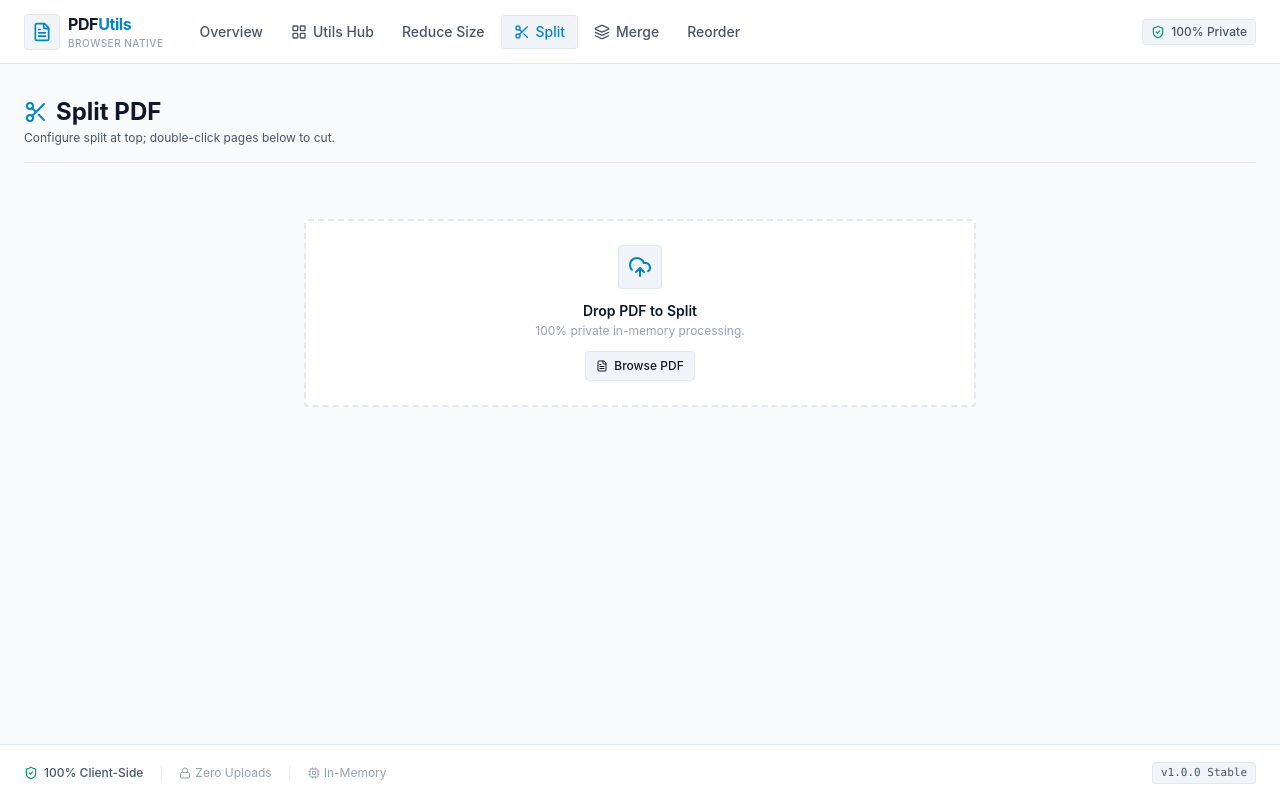
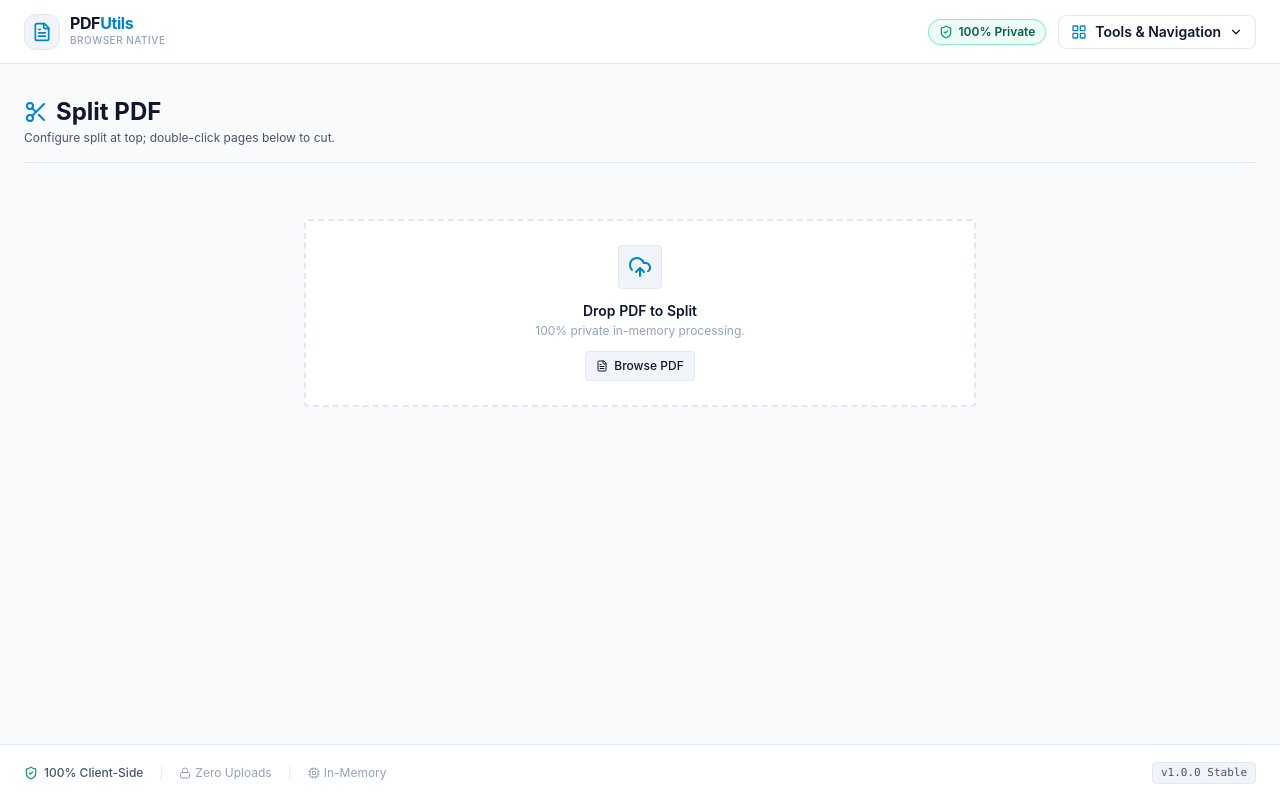
Before and after one commit to ramesh9813/pdfutils, a React (Vite) app: page /split in a window 1280 px wide. Built offline with nearby package versions, Linux system fonts and the light colour scheme.

Commit message:
feat(header): replace multiple header buttons with single tools dropdown button showing all options

```diff
--- a/src/components/layout/Header.tsx
+++ b/src/components/layout/Header.tsx
@@ -1,141 +1,34 @@
 import React from 'react';
 import { NavLink } from 'react-router-dom';
-import { FileText, Scissors, Layers, ShieldCheck, LayoutGrid } from 'lucide-react';
+import { FileText, ShieldCheck } from 'lucide-react';
+import { HeaderToolsDropdown } from './HeaderToolsDropdown';
 
 export const Header: React.FC = () => {
   return (
     <header className="sticky top-0 z-50 h-16 w-full border-b border-border bg-bg-surface px-4 sm:px-6">
       <div className="mx-auto flex h-full max-w-7xl items-center justify-between">
-        <div className="flex items-center gap-6">
-          <NavLink to="/" className="flex items-center gap-2 text-text-main hover:opacity-90">
-            <div className="flex h-9 w-9 items-center justify-center rounded border border-border bg-bg-subtle text-primary">
+        <NavLink to="/" className="flex items-center gap-2.5 text-text-main hover:opacity-90">
+          <div className="flex h-9 w-9 items-center justify-center rounded-xl border border-border bg-bg-subtle text-primary shadow-2xs">
             <FileText className="h-5 w-5" />
           </div>
           <div className="flex flex-col">
-              <span className="text-base font-bold tracking-tight text-text-main">
+            <span className="text-base font-bold tracking-tight text-text-main leading-none">
               PDF<span className="text-primary">Utils</span>
             </span>
-              <span className="text-[10px] font-medium uppercase tracking-wider text-text-muted">
+            <span className="text-[10px] font-medium uppercase tracking-wider text-text-muted mt-0.5">
               Browser Native
             </span>
           </div>
         </NavLink>
 
-          <nav className="hidden md:flex items-center space-x-1">
-            <NavLink
-              to="/"
-              end
-              className={({ isActive }) =>
-                `flex items-center gap-1.5 px-3 py-1.5 text-sm font-medium rounded transition-colors ${
-                  isActive
-                    ? 'bg-bg-subtle text-primary border border-border'
-                    : 'text-text-sub hover:text-text-main hover:bg-bg-subtle'
-                }`
-              }
-            >
-              Overview
-            </NavLink>
-            <NavLink
-              to="/utils"
-              className={({ isActive }) =>
-                `flex items-center gap-1.5 px-3 py-1.5 text-sm font-medium rounded transition-colors ${
-                  isActive
-                    ? 'bg-bg-subtle text-primary border border-border'
-                    : 'text-text-sub hover:text-text-main hover:bg-bg-subtle'
-                }`
-              }
-            >
-              <LayoutGrid className="h-4 w-4" />
-              Utils Hub
-            </NavLink>
-            <NavLink
-              to="/reduce"
-              className={({ isActive }) =>
-                `flex items-center gap-1.5 px-3 py-1.5 text-sm font-medium rounded transition-colors ${
-                  isActive
-                    ? 'bg-bg-subtle text-primary border border-border'
-                    : 'text-text-sub hover:text-text-main hover:bg-bg-subtle'
-                }`
-              }
-            >
-              Reduce Size
-            </NavLink>
-            <NavLink
-              to="/split"
-              className={({ isActive }) =>
-                `flex items-center gap-1.5 px-3 py-1.5 text-sm font-medium rounded transition-colors ${
-                  isActive
-                    ? 'bg-bg-subtle text-primary border border-border'
-                    : 'text-text-sub hover:text-text-main hover:bg-bg-subtle'
-                }`
-              }
-            >
-              <Scissors className="h-4 w-4" />
-              Split
-            </NavLink>
-            <NavLink
-              to="/merge"
-              className={({ isActive }) =>
-                `flex items-center gap-1.5 px-3 py-1.5 text-sm font-medium rounded transition-colors ${
-                  isActive
-                    ? 'bg-bg-subtle text-primary border border-border'
-                    : 'text-text-sub hover:text-text-main hover:bg-bg-subtle'
-                }`
-              }
-            >
-              <Layers className="h-4 w-4" />
-              Merge
-            </NavLink>
-            <NavLink
-              to="/reorder"
-              className={({ isActive }) =>
-                `flex items-center gap-1.5 px-3 py-1.5 text-sm font-medium rounded transition-colors ${
-                  isActive
-                    ? 'bg-bg-subtle text-primary border border-border'
-                    : 'text-text-sub hover:text-text-main hover:bg-bg-subtle'
-                }`
-              }
-            >
-              Reorder
-            </NavLink>
-          </nav>
-        </div>
-
         <div className="flex items-center gap-3">
-          <div className="hidden sm:flex items-center gap-1.5 rounded border border-border bg-bg-subtle px-2 py-1 text-xs font-medium text-text-sub">
+          <div className="hidden sm:flex items-center gap-1.5 rounded-full border border-emerald-300/80 bg-emerald-50/90 px-2.5 py-1 text-xs font-semibold text-emerald-800 shadow-2xs">
             <ShieldCheck className="h-3.5 w-3.5 text-emerald-600" />
             <span>100% Private</span>
           </div>
 
-          <div className="flex md:hidden items-center gap-1">
-            <NavLink
-              to="/utils"
-              className={({ isActive }) =>
-                `p-2 rounded text-sm ${isActive ? 'bg-bg-subtle text-primary' : 'text-text-sub'}`
-              }
-              title="Utils"
-            >
-              <LayoutGrid className="h-4 w-4" />
-            </NavLink>
-            <NavLink
-              to="/split"
-              className={({ isActive }) =>
-                `p-2 rounded text-sm ${isActive ? 'bg-bg-subtle text-primary' : 'text-text-sub'}`
-              }
-              title="Split"
-            >
-              <Scissors className="h-4 w-4" />
-            </NavLink>
-            <NavLink
-              to="/merge"
-              className={({ isActive }) =>
-                `p-2 rounded text-sm ${isActive ? 'bg-bg-subtle text-primary' : 'text-text-sub'}`
-              }
-              title="Merge"
-            >
-              <Layers className="h-4 w-4" />
-            </NavLink>
-          </div>
+          {/* Single Header Button that expands all options */}
+          <HeaderToolsDropdown />
         </div>
       </div>
     </header>
--- /dev/null
+++ b/src/components/layout/HeaderToolsDropdown.tsx
@@ -0,0 +1,93 @@
+import React, { useState, useRef, useEffect } from 'react';
+import { NavLink, useLocation } from 'react-router-dom';
+import {
+  LayoutGrid,
+  ChevronDown,
+  Scissors,
+  Layers,
+  Minimize2,
+  ArrowUpDown,
+  Home,
+  Check,
+} from 'lucide-react';
+
+export const HeaderToolsDropdown: React.FC = () => {
+  const [isOpen, setIsOpen] = useState(false);
+  const dropdownRef = useRef<HTMLDivElement>(null);
+  const location = useLocation();
+
+  useEffect(() => {
+    const handleClickOutside = (event: MouseEvent) => {
+      if (dropdownRef.current && !dropdownRef.current.contains(event.target as Node)) {
+        setIsOpen(false);
+      }
+    };
+    document.addEventListener('mousedown', handleClickOutside);
+    return () => document.removeEventListener('mousedown', handleClickOutside);
+  }, []);
+
+  // Close on route change
+  useEffect(() => {
+    setIsOpen(false);
+  }, [location.pathname]);
+
+  const navItems = [
+    { path: '/', label: 'Overview', icon: <Home className="h-4 w-4" /> },
+    { path: '/utils', label: 'Utilities Hub', icon: <LayoutGrid className="h-4 w-4" /> },
+    { path: '/reduce', label: 'Reduce PDF Size', icon: <Minimize2 className="h-4 w-4 text-emerald-600" /> },
+    { path: '/split', label: 'Split PDF', icon: <Scissors className="h-4 w-4 text-sky-600" /> },
+    { path: '/merge', label: 'Merge & Insert', icon: <Layers className="h-4 w-4 text-indigo-600" /> },
+    { path: '/reorder', label: 'Reorder Pages', icon: <ArrowUpDown className="h-4 w-4 text-amber-600" /> },
+  ];
+
+  return (
+    <div className="relative" ref={dropdownRef}>
+      <button
+        type="button"
+        onClick={() => setIsOpen((prev) => !prev)}
+        className={`flex items-center gap-2 px-3 py-1.5 rounded-lg text-xs sm:text-sm font-semibold border transition-all cursor-pointer shadow-2xs ${
+          isOpen
+            ? 'bg-primary text-white border-primary shadow-xs'
+            : 'bg-bg-surface text-text-main border-border hover:border-primary/50 hover:bg-bg-subtle'
+        }`}
+      >
+        <LayoutGrid className="h-4 w-4 text-primary group-hover:text-white" />
+        <span>Tools & Navigation</span>
+        <ChevronDown className={`h-3.5 w-3.5 transition-transform duration-200 ${isOpen ? 'rotate-180' : ''}`} />
+      </button>
+
+      {isOpen && (
+        <div className="absolute right-0 mt-2 w-56 rounded-xl border border-border bg-bg-surface p-1.5 shadow-lg z-50 animate-fadeIn">
+          <div className="px-2.5 py-1.5 border-b border-border/60 mb-1">
+            <span className="text-[10px] font-bold uppercase tracking-wider text-text-muted">
+              Select Utility
+            </span>
+          </div>
+
+          <div className="flex flex-col gap-0.5">
+            {navItems.map((item) => {
+              const isActive = location.pathname === item.path;
+              return (
+                <NavLink
+                  key={item.path}
+                  to={item.path}
+                  className={`flex items-center justify-between px-2.5 py-2 rounded-lg text-xs font-medium transition-colors ${
+                    isActive
+                      ? 'bg-primary/10 text-primary font-bold'
+                      : 'text-text-sub hover:text-text-main hover:bg-bg-subtle'
+                  }`}
+                >
+                  <div className="flex items-center gap-2.5">
+                    {item.icon}
+                    <span>{item.label}</span>
+                  </div>
+                  {isActive && <Check className="h-3.5 w-3.5 text-primary" />}
+                </NavLink>
+              );
+            })}
+          </div>
+        </div>
+      )}
+    </div>
+  );
+};
```
Lines whose indentation alone changed are shown as unchanged.
